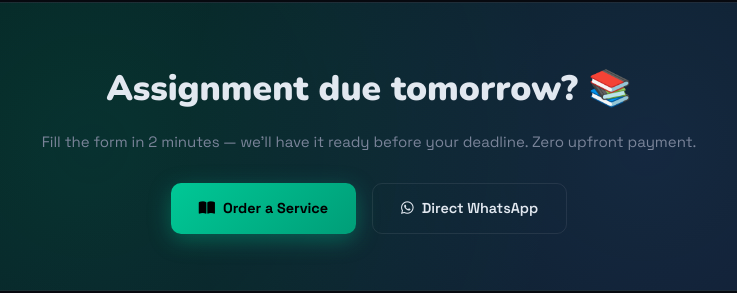
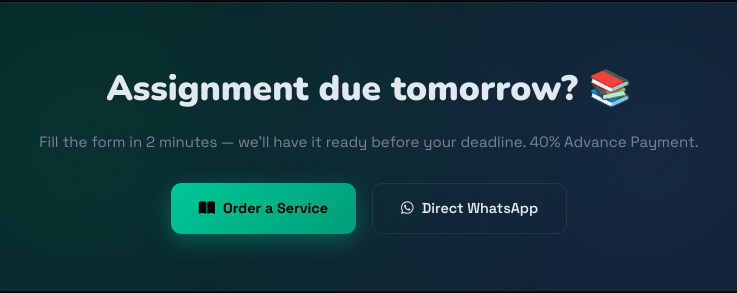
Before and after one commit to IamVT07/InstaAssign, a plain HTML site: page school.html in a window 1280 px wide. Shown: the part 3458-3751 px from the top of the page, 271-1008 px from the left. Drawn offline with nearby package versions, Linux system fonts and the light colour scheme; no server answers.

Commit message:
Update school.html

```diff
--- a/school.html
+++ b/school.html
@@ -339,7 +339,7 @@ body.light {
   <div class="container">
     <div class="cta-box">
       <h2 class="cta-title">Assignment due tomorrow? 📚</h2>
-      <p class="cta-sub">Fill the form in 2 minutes — we'll have it ready before your deadline. Zero upfront payment.</p>
+      <p class="cta-sub">Fill the form in 2 minutes — we'll have it ready before your deadline. 40% Advance Payment.</p>
       <div class="cta-btns">
         <a href="#services" class="btn-primary"><i class="fa-solid fa-book-open"></i> Order a Service</a>
         <a href="https://wa.me/919005315241" target="_blank" class="btn-outline"><i class="fa-brands fa-whatsapp"></i> Direct WhatsApp</a>
```
